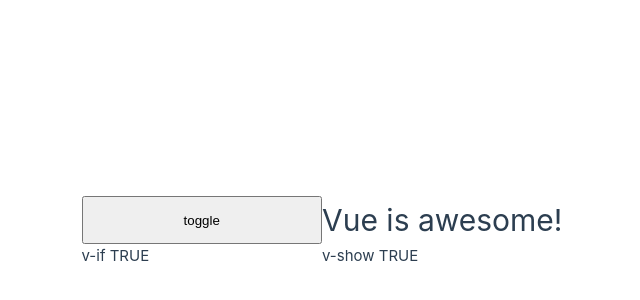
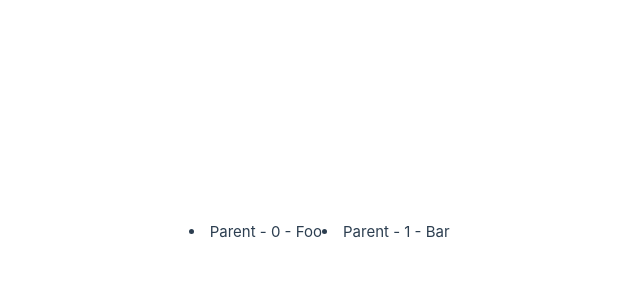
Before and after one commit to hyunsungJoo-hello-Vue/hyunsungJoo-hello-Vue.github.io, a Vue app: page / in a window 1280 px wide. Shown: the part 168-468 px from the top of the page, without its empty margins (318-958 px from the left). Built offline with nearby package versions, Linux system fonts and the light colour scheme.

Commit message:
v-for update

```diff
--- a/src/App.vue
+++ b/src/App.vue
@@ -1,24 +1,12 @@
 <script setup>
 import { ref } from 'vue'
 
-const awesome = ref(true)
-
-function toggleAwesome(v) {
-	awesome.value = !v
-}
-
-function isAwesome() {
-	return awesome.value
-}
-
+const parentMessage = ref('Parent')
+const items = ref([{ message: 'Foo' }, { message: 'Bar'}])
 </script>
 
 <template>
-	<button @click="toggleAwesome(awesome)">toggle</button>
-
-	<h1 v-if="isAwesome()">Vue is awesome!</h1>
-	<h1 v-else>Oh no 😊</h1>
-
-	<h4 v-if="isAwesome">v-if TRUE</h4>
-	<h4 v-show="isAwesome()">v-show TRUE</h4>
+	<li v-for="(item, index) in items">
+		{{ parentMessage }} - {{ index }} - {{ item.message }}
+	</li>
 </template>
```
